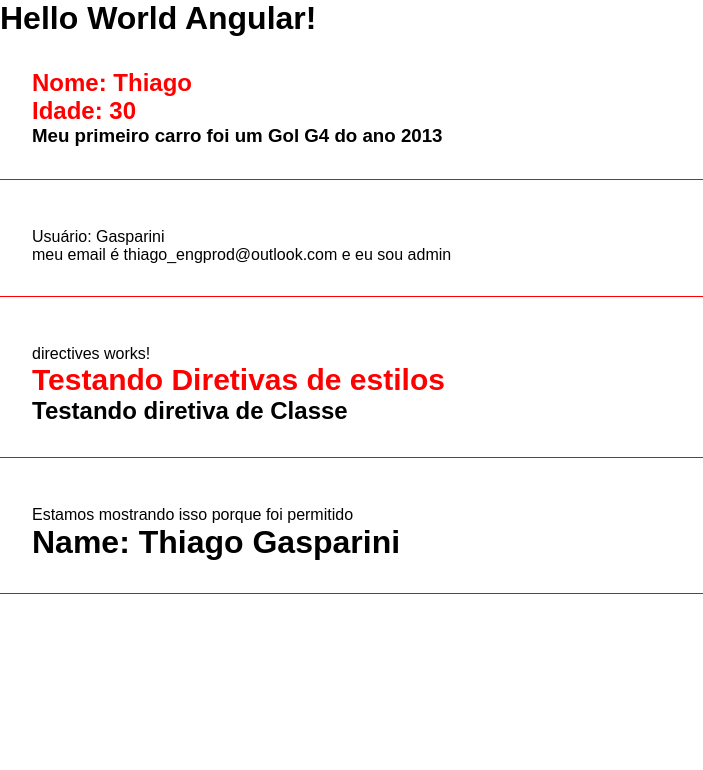
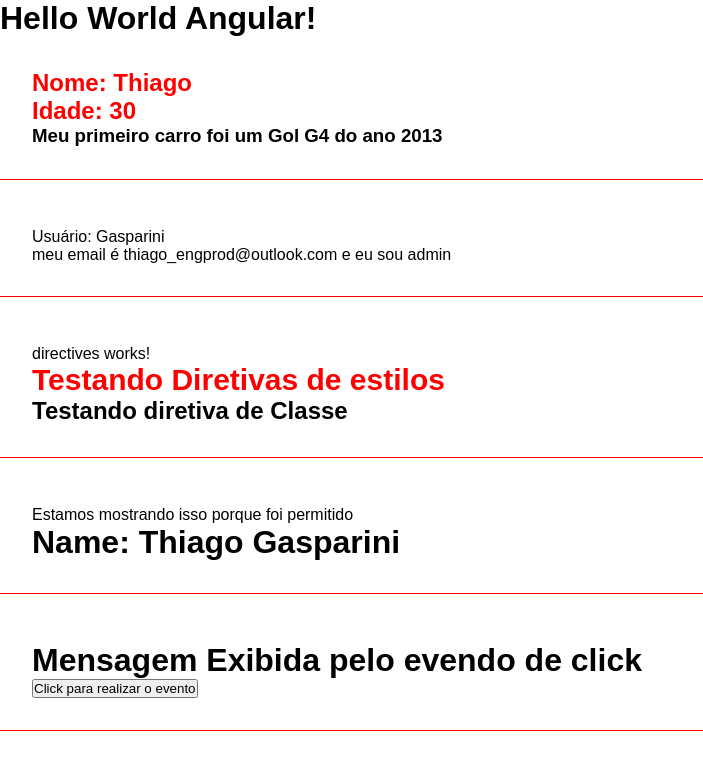
Before and after one commit to ThiagoGasparini/Angular-Study, an Angular app: page / in a window 1280 px wide. Shown: the top 770 px of the page, without its empty margins (0-703 px from the left). Built offline with nearby package versions, Linux system fonts and the light colour scheme.

Commit message:
eventos de click

```diff
--- a/src/app/app.component.html
+++ b/src/app/app.component.html
@@ -3,3 +3,4 @@
 <app-parent-data [name]='userName' [data]='userData'></app-parent-data>
 <app-directives></app-directives>
 <app-if-render></app-if-render>
+<app-events></app-events>
--- a/src/app/app.component.ts
+++ b/src/app/app.component.ts
@@ -4,11 +4,12 @@ import { FirstComponentComponent } from './components/first-component/first-comp
 import { ParentDataComponent } from './components/parent-data/parent-data.component';
 import { DirectivesComponent } from './components/directives/directives.component'
 import { IfRenderComponent } from './components/if-render/if-render.component';
+import { EventsComponent } from './components/events/events.component';
 
 @Component({
   selector: 'app-root',
   standalone: true,
-  imports: [RouterOutlet, FirstComponentComponent, ParentDataComponent, DirectivesComponent, IfRenderComponent],
+  imports: [RouterOutlet, FirstComponentComponent, ParentDataComponent, DirectivesComponent, IfRenderComponent, EventsComponent],
   templateUrl: './app.component.html',
   styleUrl: './app.component.css',
 })
--- /dev/null
+++ b/src/app/components/events/events.component.html
@@ -0,0 +1,8 @@
+<div class="class">
+  @if (show === true) {
+    <h1>Mensagem Exibida pelo evendo de click</h1>
+  }
+
+  <button (click)='clickEvent()'>Click para realizar o evento</button>
+
+</div>
--- /dev/null
+++ b/src/app/components/events/events.component.ts
@@ -0,0 +1,16 @@
+import { Component } from '@angular/core';
+
+@Component({
+  selector: 'app-events',
+  standalone: true,
+  imports: [],
+  templateUrl: './events.component.html',
+  styleUrl: './events.component.css'
+})
+export class EventsComponent {
+  show: boolean = true;
+
+  clickEvent(): void {
+    this.show = !this.show;
+  }
+}
```
Also changed, not shown: src/app/components/events/events.component.css (added), 1 other file (tests, documents, lock files or other folders).
